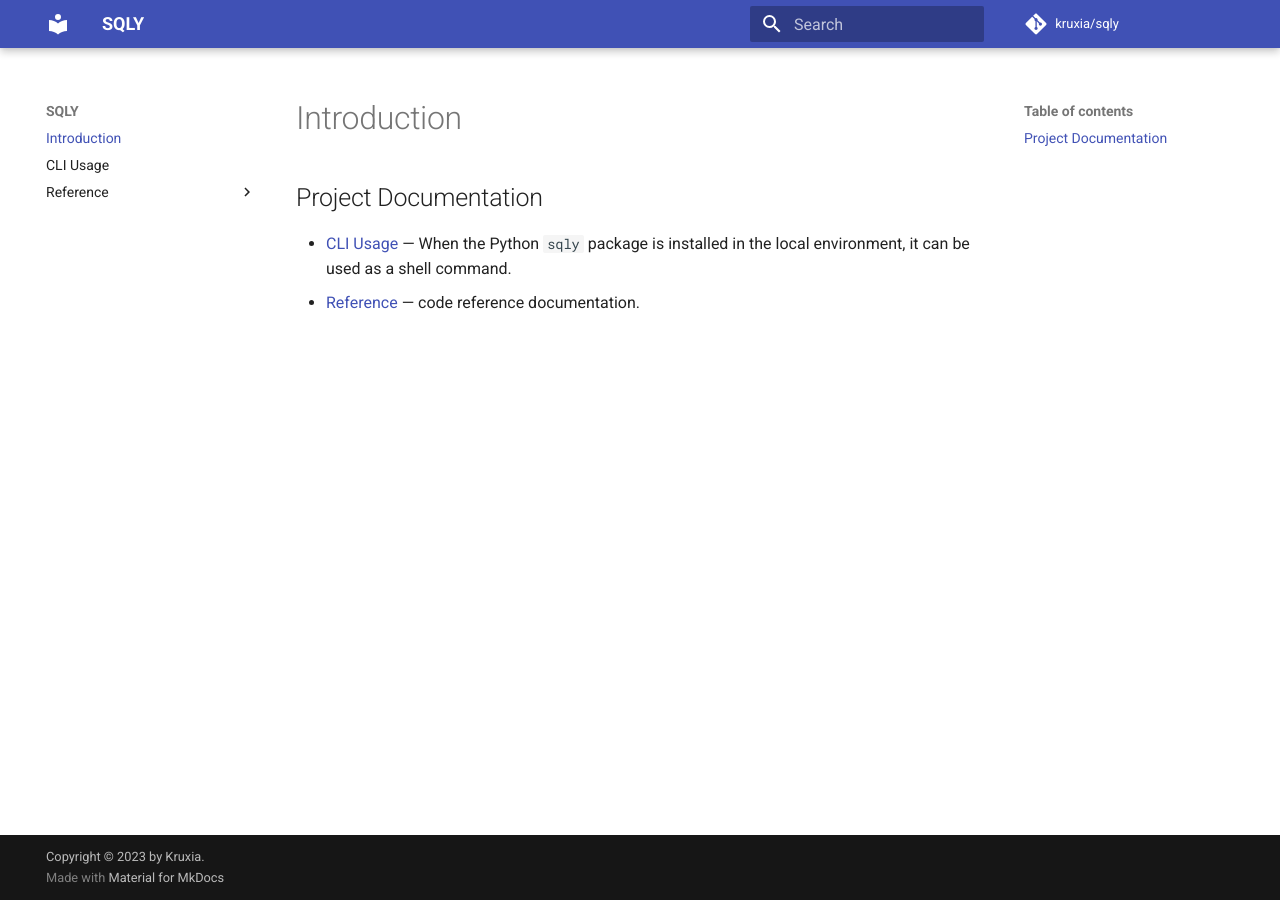
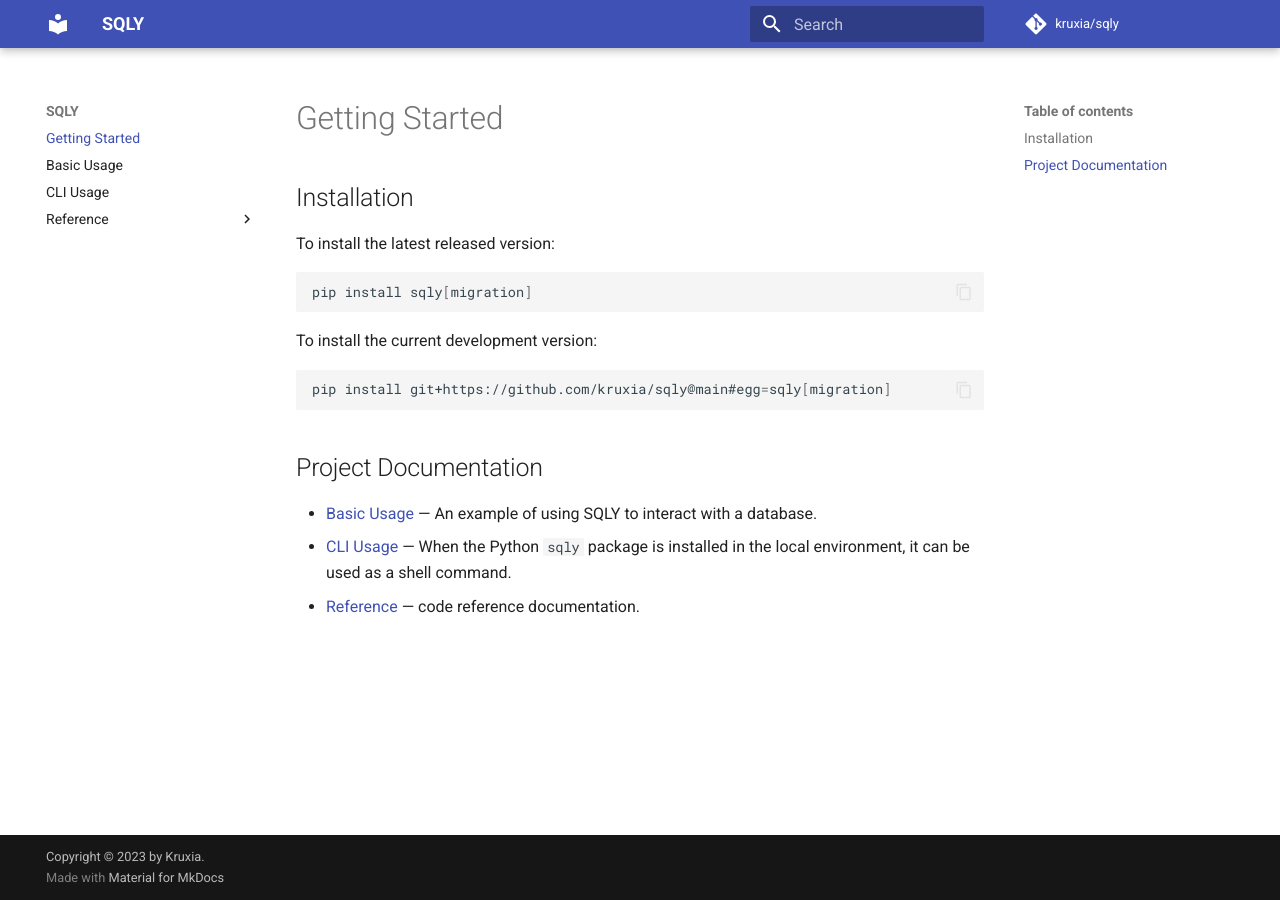
Before and after one commit to kruxia/sqly, an MkDocs documentation site: the page built from docs/index.md, in a window 1280 px wide. Built offline with MkDocs 1.6.1 and Material for MkDocs 9.7.7, drawn with Linux system fonts in a browser that asks for light colours; comment, search, counter and statistics services are not loaded.

Commit message:
docs - Getting Started and Basic Usage

````diff
--- a/docs/index.md
+++ b/docs/index.md
@@ -1,9 +1,21 @@
-# Introduction
+# Getting Started
 
+## Installation
 
+To install the latest released version:
+```sh
+pip install sqly[migration]
+```
+
+To install the current development version:
+```sh
+pip install git+https://github.com/kruxia/sqly@main#egg=sqly[migration]
+```
 
 ## Project Documentation
 
+* [Basic Usage](basic-usage.md) --- An example of using SQLY to interact with a
+  database.
 * [CLI Usage](cli.md) --- When the Python `sqly` package is installed in
     the local environment, it can be used as a shell command.
 * [Reference](reference/index.md) --- code reference documentation.
````
Also changed, not shown: docs/basic-usage.md (added, +128 -0 lines).
